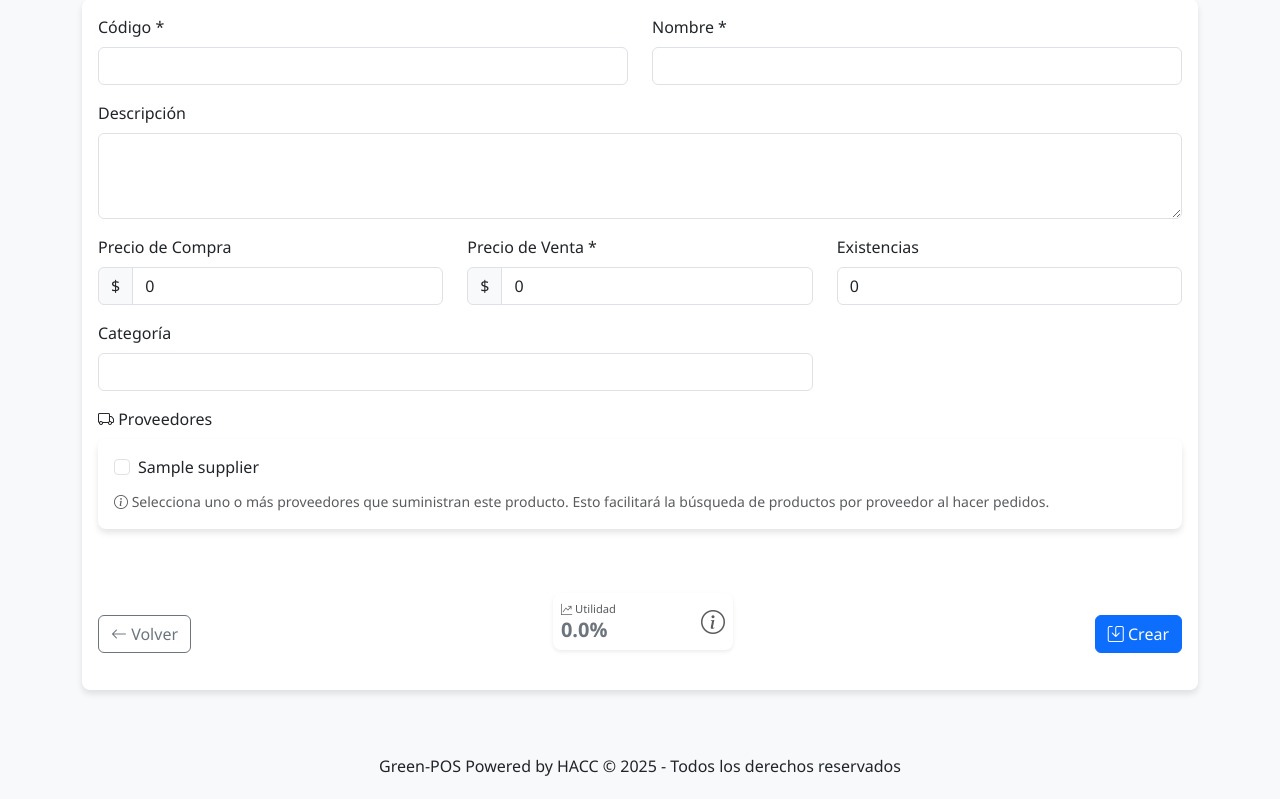
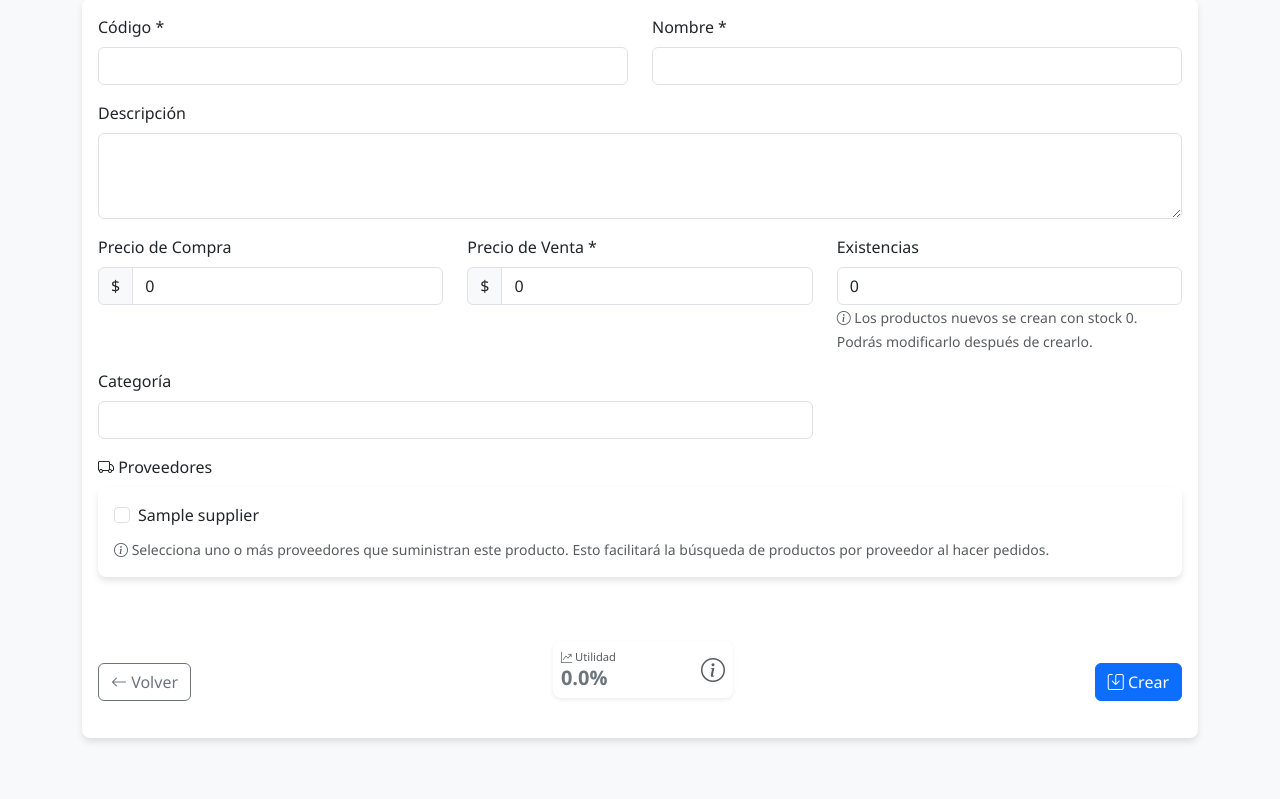
Before and after one commit to handresc1127/Green-POS, a Flask app: page /products/new in a window 1280 px wide. Shown: the part 231-1030 px from the top of the page. Before the commit the page ends 1007 px from the top, so only its background shows below. Run offline with Flask 3, Linux system fonts and the light colour scheme; a user stored in the database is signed in; tables that the repository leaves empty hold one stand-in row (values such as "Sample post"); some libraries are stand-ins or nearby versions.

Commit message:
feat: Add stock input guidance for new products in the product form

```diff
--- a/templates/products/form.html
+++ b/templates/products/form.html
@@ -56,7 +56,12 @@
                     <label for="stock" class="form-label">Existencias</label>
                     <input type="number" id="stock" name="stock" class="form-control" min="0"
                            value="{{ product.stock if product else 0 }}"
-                           {% if product %}onchange="toggleStockReason()"{% endif %}>
+                           {% if product %}onchange="toggleStockReason()"{% else %}readonly{% endif %}>
+                    {% if not product %}
+                    <small class="form-text text-muted">
+                        <i class="bi bi-info-circle"></i> Los productos nuevos se crean con stock 0. Podrás modificarlo después de crearlo.
+                    </small>
+                    {% endif %}
                 </div>
 
                 <div class="col-md-8 mb-3">
```
